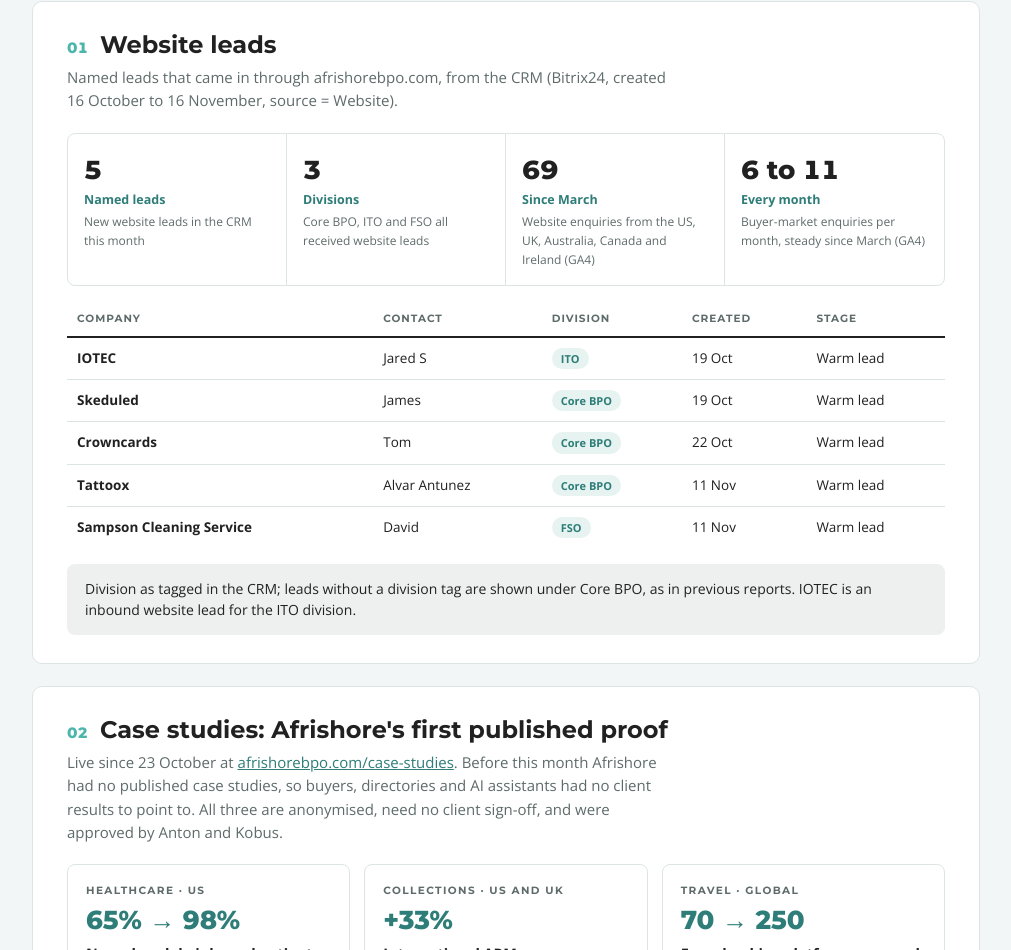
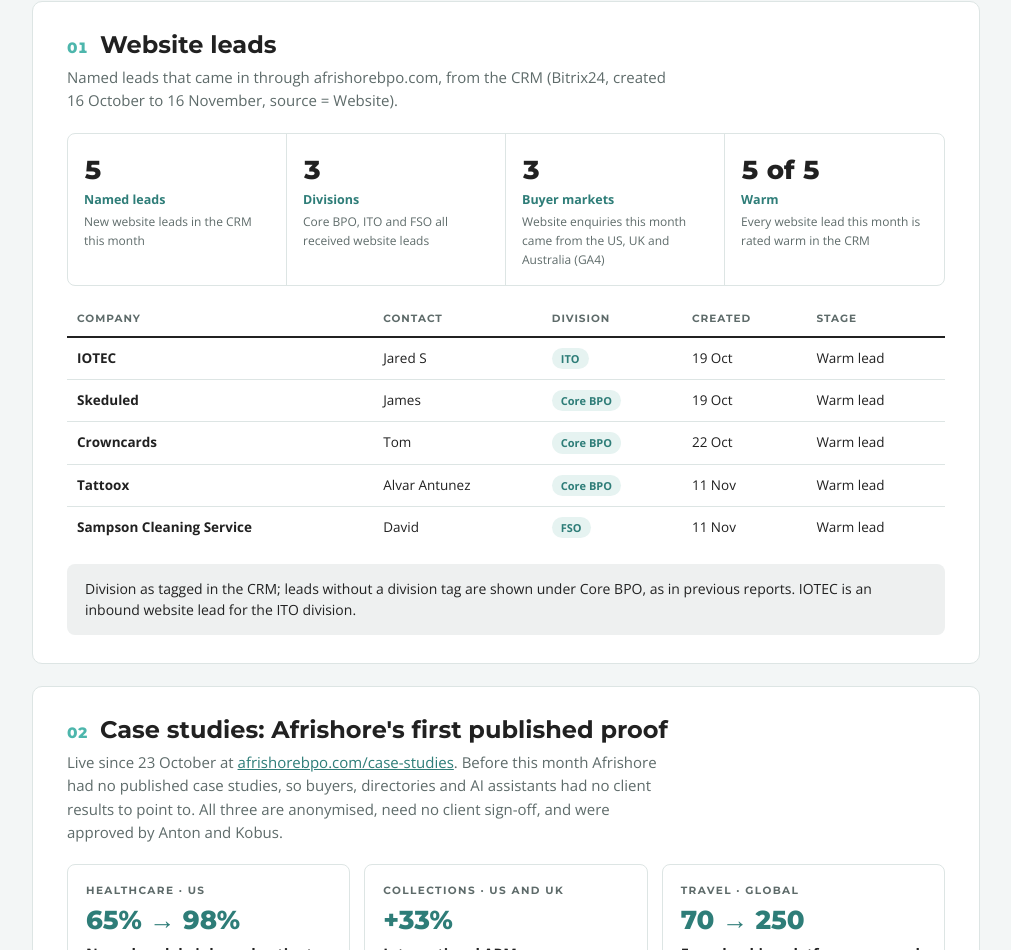
Before and after one commit to dannyschaffer/November-Report-afs, a plain HTML site: page index.html in a window 1280 px wide. Shown: the part 953-1903 px from the top of the page, without its empty margins (134-1145 px from the left). Drawn offline with nearby package versions, Linux system fonts and the light colour scheme.

Commit message:
Leads tiles: this month only

```diff
--- a/index.html
+++ b/index.html
@@ -189,8 +189,8 @@ footer { text-align: center; font-size: 12px; color: var(--muted); padding-botto
   <div class="stats">
     <div class="stat"><div class="n">5</div><div class="d">Named leads</div><div class="l">New website leads in the CRM this month</div></div>
     <div class="stat"><div class="n">3</div><div class="d">Divisions</div><div class="l">Core BPO, ITO and FSO all received website leads</div></div>
-    <div class="stat"><div class="n">69</div><div class="d">Since March</div><div class="l">Website enquiries from the US, UK, Australia, Canada and Ireland (GA4)</div></div>
-    <div class="stat"><div class="n">6 to 11</div><div class="d">Every month</div><div class="l">Buyer-market enquiries per month, steady since March (GA4)</div></div>
+    <div class="stat"><div class="n">3</div><div class="d">Buyer markets</div><div class="l">Website enquiries this month came from the US, UK and Australia (GA4)</div></div>
+    <div class="stat"><div class="n">5 of 5</div><div class="d">Warm</div><div class="l">Every website lead this month is rated warm in the CRM</div></div>
   </div>
   <div class="tbl" style="margin-top:16px">
     <table>
```
